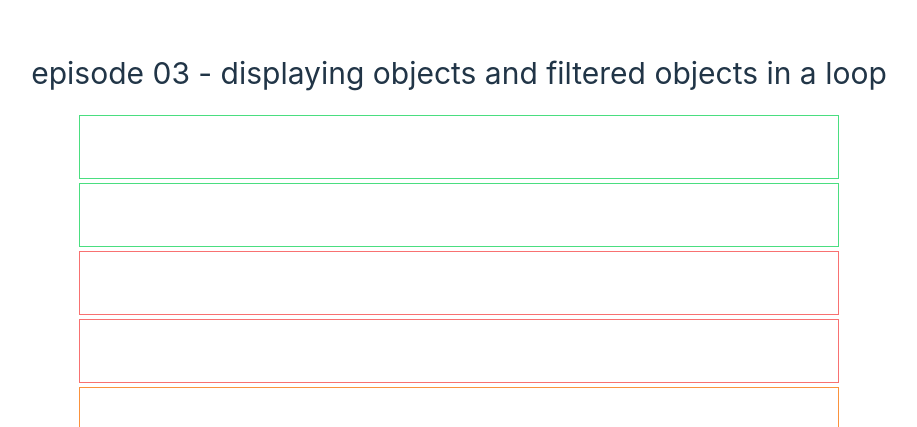
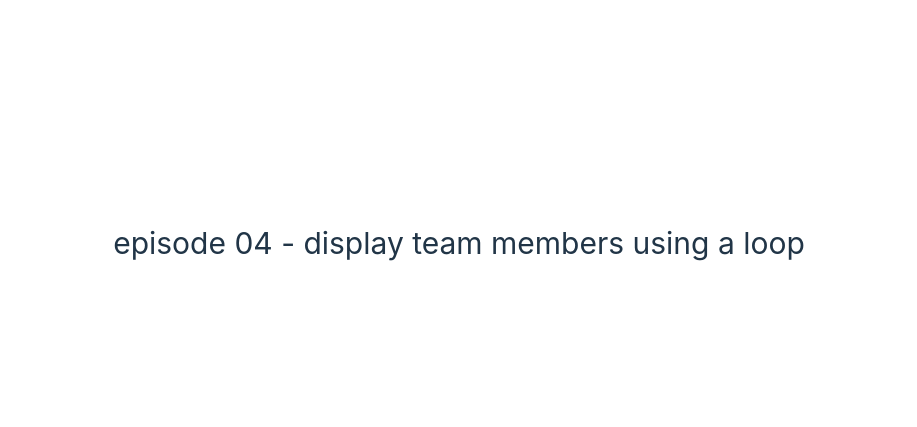
Before and after one commit to shshohagh/ostad, a Vue app in the folder p2/: page / in a window 1280 px wide. Shown: the part 155-582 px from the top of the page, without its empty margins (181-1098 px from the left). Built offline with nearby package versions, Linux system fonts and the light colour scheme.

Commit message:
episode 04 - display team members using a loop

```diff
--- a/p2/src/App.vue
+++ b/p2/src/App.vue
@@ -1,27 +1,13 @@
 <script setup>
-const tasks = [
-    {id: 1, name: "Complete project proposal", status: "In Progress"},
-    {id: 2, name: "Update Website Content", status: "Completed"},
-    {id: 3, name: "Fix bug in user authentication", status: "In Progress"},
-    {id: 4, name: "Prepare presentation slides", status: "Pending"},
-    {id: 5, name: "Test new features implementation", status: "Completed"},
-];
 
-function getCompletedTasks(){ return tasks.filter(task=>"Completed"==task.status) }
-function getInProgressTasks(){ return tasks.filter(task=>"In Progress"==task.status) }
-function getPendingTasks(){ return tasks.filter(task=>"Pending"==task.status) }
 </script>
 
 <template>
 <section class="container mx-auto">
 
-    <h1 class="text-center text-3xl py-5"> episode 03 - displaying objects and filtered objects in a loop</h1>
+    <h1 class="text-center text-3xl py-5"> episode 04 - display team members using a loop</h1>
     <section class="mt-1">
-            <!-- <div class="h-16 flex items-center justify-center text-white p-3 mx-12 my-1 border border-indigo-400" v-for="(task, index) in tasks" :key="index" > {{ task.id }}, {{ task.name }}</div> -->
-            <!-- <div class="h-16 flex items-center justify-center text-white p-3 mx-12 my-1 border border-indigo-400" v-for="task in tasks" :key="task.id" > {{ task.id }}, {{ task.name }}</div> -->
-            <div class="h-16 flex items-center justify-center text-white p-3 mx-12 my-1 border border-green-400" v-for="task in getCompletedTasks()" :key="task.id" > {{ task.id }}. {{ task.name }}</div>
-            <div class="h-16 flex items-center justify-center text-white p-3 mx-12 my-1 border border-red-400" v-for="task in getInProgressTasks()" :key="task.id" > {{ task.id }}. {{ task.name }}</div>
-            <div class="h-16 flex items-center justify-center text-white p-3 mx-12 my-1 border border-orange-400" v-for="task in getPendingTasks()" :key="task.id" > {{ task.id }}. {{ task.name }}</div>
+
     </section>
 
 </section>
```
